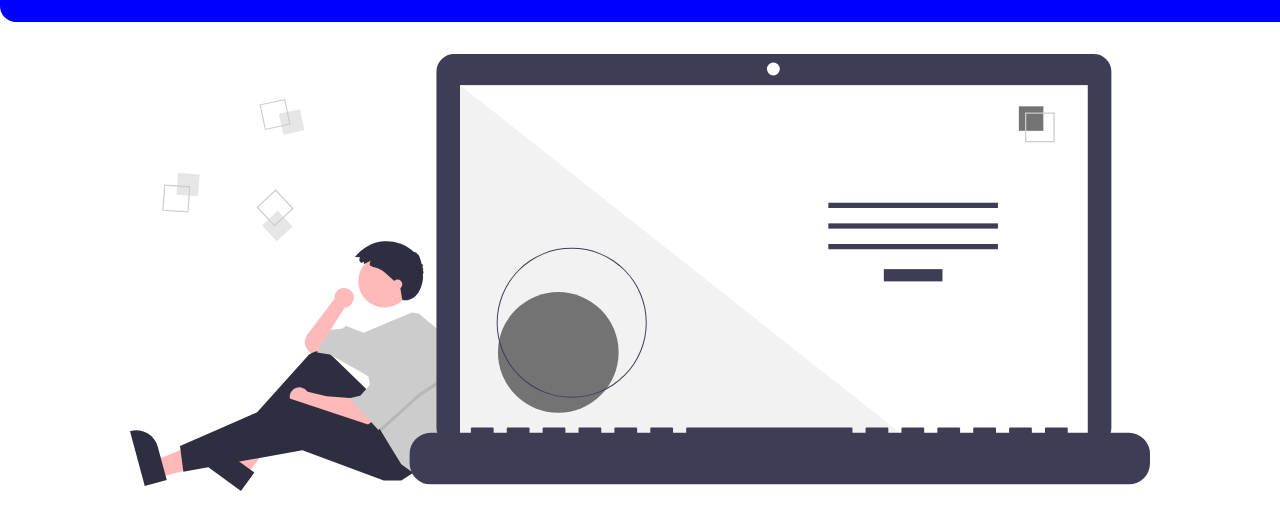
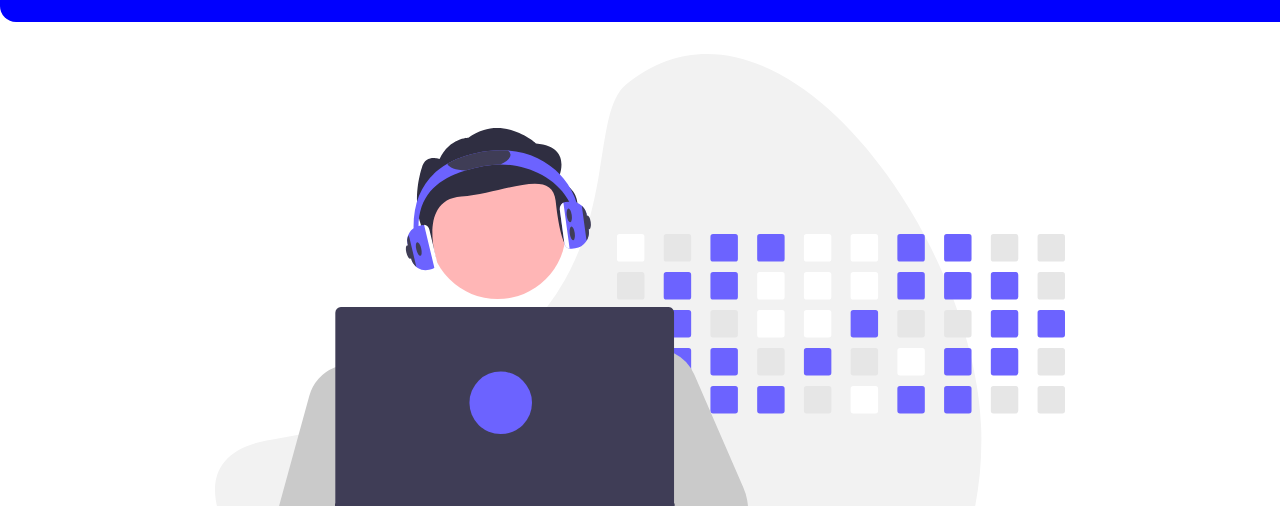
Before and after one commit to MuzanCoder/HTML-and-CSS, a plain HTML site: page index.html in a window 1280 px wide. Shown: the part 81-587 px from the top of the page. Drawn offline with Linux system fonts and the light colour scheme; a web font is replaced by a local one.

Commit message:
Minor Changes

```diff
--- a/index.html
+++ b/index.html
@@ -25,7 +25,7 @@
     </nav>
 
     <header class="hero">
-        <img class ="hero-img" src="images/Site.svg" />
+        <img class ="hero-img" src="images/hero.svg" />
         <h1 class="hero-heading">Sandeep Prajapati</h1>
     </header>
 
```
Also changed, not shown: images/Site.svg (deleted), images/hero.svg (added).
